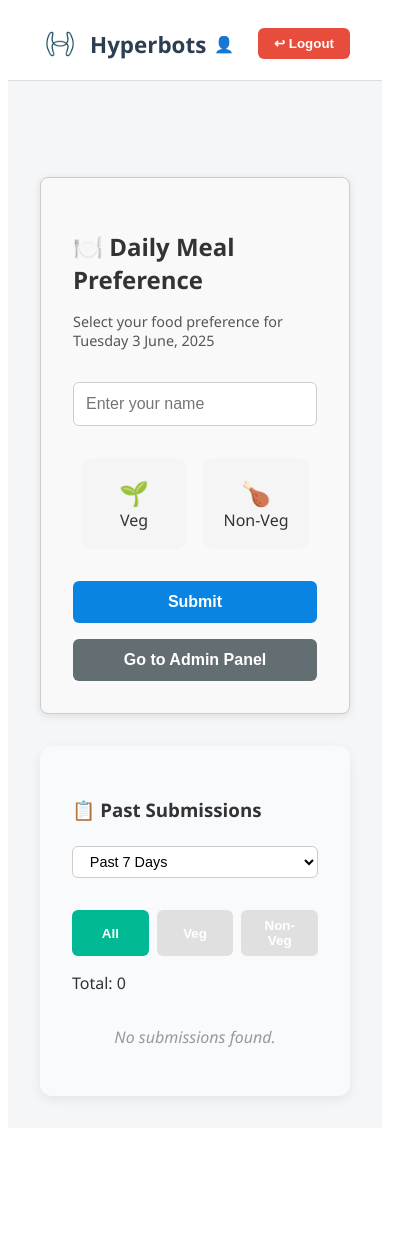
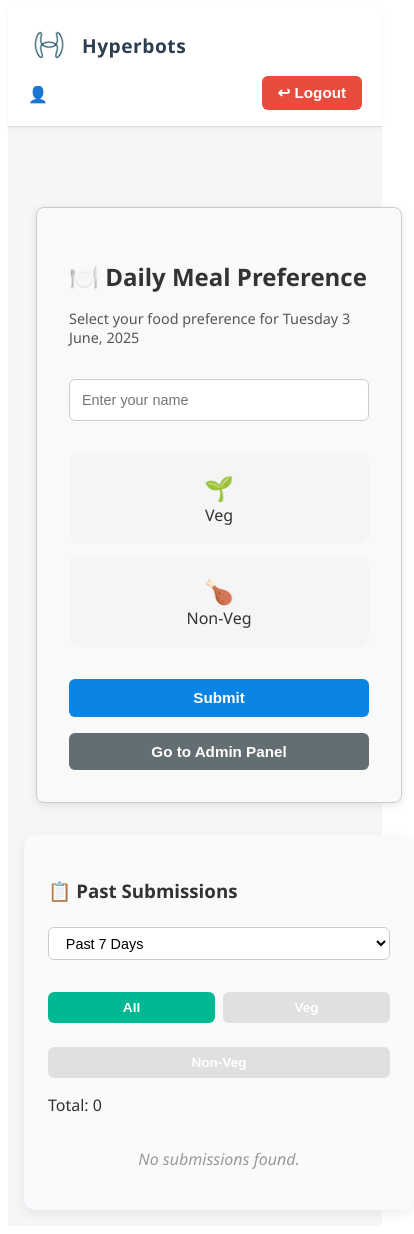
Before and after one commit to Laksh921/Food-Tracker-Hyperbots, a React (Vite) app: page /user in a window 390 px wide. Shown: the whole page, 414 px wide, since content can reach past the window. Before the commit the page ends 1136 px from the top, so only its background shows below. Built offline with nearby package versions, Linux system fonts and the light colour scheme.

Commit message:
final commit

```diff
--- a/src/pages/LandingPage.css
+++ b/src/pages/LandingPage.css
@@ -94,3 +94,77 @@
   color: #666;
   margin-top: 0.5rem;
 }
+
+@media (max-width: 768px) {
+  .landing-container {
+    padding: 1.5rem;
+  }
+
+  .landing-header h1 {
+    font-size: 2.2rem;
+  }
+
+  .landing-header p {
+    font-size: 1rem;
+  }
+
+  .btn-group {
+    flex-direction: column;
+    gap: 0.75rem;
+    width: 100%;
+    align-items: center;
+  }
+
+  .btn-group button {
+    width: 90%;
+    font-size: 1rem;
+  }
+
+  .cards {
+    grid-template-columns: 1fr;
+    gap: 1.5rem;
+  }
+
+  .card {
+    padding: 1.5rem;
+  }
+
+  .card .icon {
+    font-size: 1.75rem;
+  }
+
+  .card h3 {
+    font-size: 1.1rem;
+  }
+
+  .card p {
+    font-size: 0.9rem;
+  }
+}
+
+@media (max-width: 400px) {
+  .landing-header h1 {
+    font-size: 1.8rem;
+  }
+
+  .landing-header p {
+    font-size: 0.95rem;
+  }
+
+  .btn-group button {
+    padding: 0.6rem 1.2rem;
+    font-size: 0.95rem;
+  }
+
+  .card {
+    padding: 1.2rem;
+  }
+
+  .card h3 {
+    font-size: 1rem;
+  }
+
+  .card p {
+    font-size: 0.85rem;
+  }
+}
--- a/src/pages/adminPage.css
+++ b/src/pages/adminPage.css
@@ -124,3 +124,72 @@
   color: #d35400;
   font-weight: bold;
 }
+
+@media (max-width: 768px) {
+  .admin-panel {
+    padding: 20px;
+    margin: 20px 10px;
+  }
+
+  .header {
+    flex-direction: column;
+    align-items: flex-start;
+    gap: 1rem;
+  }
+
+  .nav-btn {
+    width: 100%;
+    font-size: 15px;
+  }
+
+  .filters {
+    flex-direction: column;
+    align-items: flex-start;
+    gap: 0.5rem;
+  }
+
+  .input-box {
+    width: 100%;
+    font-size: 1rem;
+  }
+
+  .data-table th,
+  .data-table td {
+    padding: 10px;
+    font-size: 0.95rem;
+  }
+
+  .delete-btn {
+    padding: 6px 10px;
+    font-size: 0.9rem;
+    width: 100%;
+    text-align: center;
+  }
+}
+
+@media (max-width: 480px) {
+  .admin-panel {
+    padding: 15px;
+  }
+
+  .nav-btn {
+    font-size: 14px;
+    padding: 8px 12px;
+  }
+
+  .input-box {
+    font-size: 0.95rem;
+    padding: 0.5rem;
+  }
+
+  .data-table th,
+  .data-table td {
+    padding: 8px;
+    font-size: 0.9rem;
+  }
+
+  .delete-btn {
+    font-size: 0.85rem;
+    padding: 5px 8px;
+  }
+}
--- a/src/pages/userPanel.css
+++ b/src/pages/userPanel.css
@@ -7,6 +7,10 @@
   min-height: 100vh;
 }
 
+/* ===========================
+   TOP NAVBAR - Enhanced
+=========================== */
+
 .top-bar {
   display: flex;
   justify-content: space-between;
@@ -14,30 +18,34 @@
   background: #ffffff;
   padding: 1rem 2rem;
   border-bottom: 1px solid #ddd;
+  box-shadow: 0 2px 4px rgba(0, 0, 0, 0.04);
+  flex-wrap: wrap;
 }
 
 .left-brand {
   display: flex;
   align-items: center;
+  gap: 0.75rem;
 }
 
 .logo-img {
-  width: 40px;
-  height: 40px;
-  margin-right: 10px;
+  width: 42px;
+  height: 42px;
   border-radius: 50%;
 }
 
 .brand-text {
-  font-size: 1.4rem;
-  font-weight: bold;
+  font-size: 1.5rem;
+  font-weight: 600;
   color: #2c3e50;
+  letter-spacing: 0.5px;
 }
 
 .right-controls {
   display: flex;
   align-items: center;
   gap: 1rem;
+  flex-wrap: wrap;
 }
 
 .user-info {
@@ -45,6 +53,11 @@
   align-items: center;
   gap: 0.5rem;
   font-weight: 500;
+  color: #555;
+}
+
+.user-email {
+  display: inline;
 }
 
 .logout-btn {
@@ -61,6 +74,10 @@
 .logout-btn:hover {
   background-color: #c0392b;
 }
+
+/* ===========================
+   MAIN SECTION
+=========================== */
 
 .main-section {
   display: flex;
@@ -121,18 +138,15 @@
   background-color: #e2f3e2;
 }
 
-/* Override the generic selected style with specific colors based on meal type */
-
 .meal-card.selected.veg {
-  border-color: #27ae60; /* nice green */
-  background-color: #dfffe2; /* soft green background */
+  border-color: #27ae60;
+  background-color: #dfffe2;
 }
 
 .meal-card.selected.non-veg {
-  border-color: #c0392b; /* rich red */
-  background-color: #f8d7da; /* soft red/pink background */
+  border-color: #c0392b;
+  background-color: #f8d7da;
 }
-
 
 .meal-card .emoji {
   font-size: 1.5rem;
@@ -173,6 +187,10 @@
 .admin-btn:hover {
   background-color: #2d3436;
 }
+
+/* ===========================
+   RECENT SUBMISSIONS
+=========================== */
 
 .recent-submissions {
   flex: 1;
@@ -264,7 +282,6 @@
   text-align: center;
 }
 
-/* Container holding the header and filters side-by-side */
 .recent-header-with-filter {
   display: flex;
   justify-content: space-between;
@@ -272,14 +289,12 @@
   margin-bottom: 1rem;
 }
 
-/* Dropdown container */
 .filter-dropdown {
   display: flex;
   align-items: center;
   gap: 0.75rem;
 }
 
-/* Style for the select dropdown */
 .filter-dropdown select {
   padding: 0.4rem 0.8rem;
   font-size: 0.9rem;
@@ -296,7 +311,6 @@
   outline: none;
 }
 
-/* Style for the date picker input */
 .filter-dropdown input[type="date"] {
   padding: 0.4rem 0.8rem;
   font-size: 0.9rem;
@@ -314,7 +328,103 @@
   outline: none;
 }
 
-/* Responsive tweak - stack filters on small screens */
+.edit-btn {
+  margin-left: 10px;
+  background: transparent;
+  border: none;
+  color: #0868c2;
+  cursor: pointer;
+  font-size: 14px;
+}
+
+.edit-btn:hover {
+  text-decoration: underline;
+}
+
+/* ===========================
+   RESPONSIVE ENHANCEMENTS
+=========================== */
+
+@media (max-width: 768px) {
+  .top-bar {
+    flex-direction: column;
+    align-items: flex-start;
+    padding: 1rem 1.25rem;
+    gap: 0.75rem;
+  }
+
+  .right-controls {
+    flex-direction: row;
+    justify-content: space-between;
+    width: 100%;
+  }
+
+  .logout-btn {
+    width: auto;
+    padding: 0.5rem 1rem;
+    font-size: 0.95rem;
+  }
+
+  .user-email {
+    display: none;
+  }
+
+  .main-section {
+    flex-direction: column;
+    padding: 1rem;
+  }
+
+  .form-container,
+  .recent-submissions {
+    max-width: 100%;
+    width: 100%;
+    padding: 1.5rem;
+  }
+
+  .meal-options {
+    flex-direction: column;
+    gap: 0.75rem;
+  }
+
+  .meal-card {
+    margin: 0;
+  }
+
+  .submit-btn,
+  .admin-btn {
+    font-size: 1rem;
+  }
+
+  .recent-header-with-filter {
+    flex-direction: column;
+    align-items: flex-start;
+    gap: 1rem;
+  }
+
+  .filter-dropdown {
+    flex-direction: column;
+    align-items: flex-start;
+    gap: 0.5rem;
+    width: 100%;
+  }
+
+  .filter-dropdown select,
+  .filter-dropdown input[type="date"] {
+    width: 100%;
+  }
+
+  .submission-card {
+    padding: 0.75rem;
+  }
+
+  .edit-btn {
+    font-size: 0.85rem;
+    margin-left: 0;
+    margin-top: 0.5rem;
+    align-self: flex-start;
+  }
+}
+
 @media (max-width: 480px) {
   .recent-header-with-filter {
     flex-direction: column;
@@ -334,15 +444,26 @@
   }
 }
 
-.edit-btn {
-  margin-left: 10px;
-  background: transparent;
-  border: none;
-  color: #0868c2;
-  cursor: pointer;
-  font-size: 14px;
+@media (max-width: 400px) {
+  .brand-text {
+    font-size: 1.2rem;
+  }
+
+  .input-field {
+    font-size: 0.9rem;
+  }
+
+  .submit-btn, .admin-btn {
+    padding: 0.65rem;
+    font-size: 0.95rem;
+  }
+
+  .filter-buttons {
+    flex-wrap: wrap;
+  }
+
+  .filter-buttons button {
+    flex: 1 1 45%;
+    font-size: 0.85rem;
+  }
 }
-
-.edit-btn:hover {
-  text-decoration: underline;
-}
```
